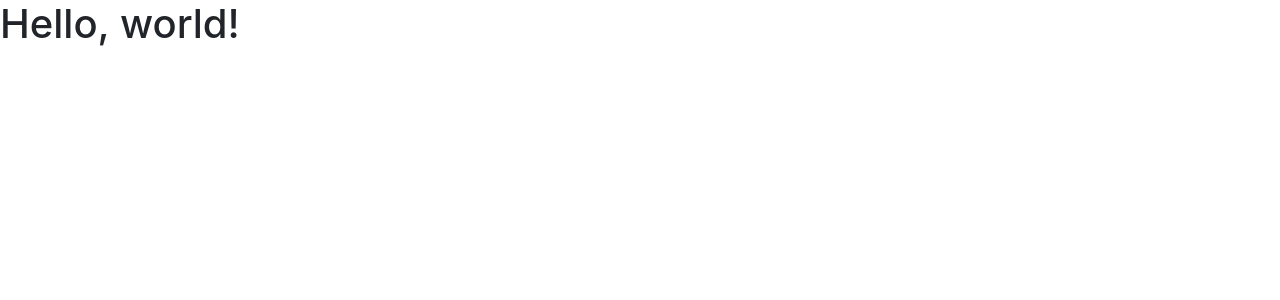
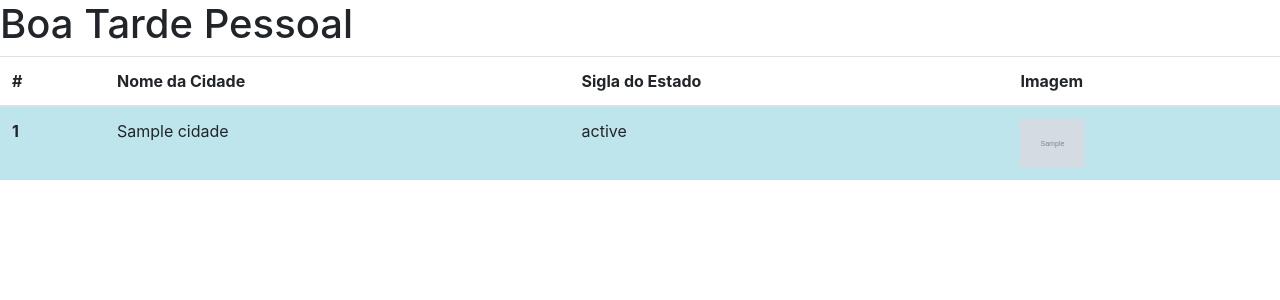
Before and after one commit to JefersonQueiroga/classificadoemprego, a Django app: page / in a window 1280 px wide. Shown: the top 300 px of the page. Run offline with Django 3.2, Linux system fonts and the light colour scheme; tables that the repository leaves empty hold one stand-in row (values such as "Sample post"); grey boxes marked "Sample" are stand-in pictures; some libraries are stand-ins or nearby versions.

Commit message:
Adicionar lista cidades

```diff
--- a/main/templates/main/index.html
+++ b/main/templates/main/index.html
@@ -1,3 +1,4 @@
+<!doctype html>
 <html lang="pt">
   <head>
     <!-- Required meta tags -->
@@ -5,17 +6,53 @@
     <meta name="viewport" content="width=device-width, initial-scale=1, shrink-to-fit=no">
 
     <!-- Bootstrap CSS -->
-    <link rel="stylesheet" href="https://stackpath.bootstrapcdn.com/bootstrap/4.3.1/css/bootstrap.min.css" integrity="sha384-ggOyR0iXCbMQv3Xipma34MD+dH/1fQ784/j6cY/iJTQUOhcWr7x9JvoRxT2MZw1T" crossorigin="anonymous">
+    <link rel="stylesheet" href="https://maxcdn.bootstrapcdn.com/bootstrap/4.0.0/css/bootstrap.min.css" integrity="sha384-Gn5384xqQ1aoWXA+058RXPxPg6fy4IWvTNh0E263XmFcJlSAwiGgFAW/dAiS6JXm" crossorigin="anonymous">
 
     <title>Hello, world!</title>
   </head>
   <body>
-    <h1>Hello, world!</h1>
+    <h1>Boa Tarde Pessoal</h1>
+
+
+
+    <table class="table table-striped w-auto">
+
+        <!--Table head-->
+        <thead>
+          <tr>
+            <th>#</th>
+            <th>Nome da Cidade</th>
+            <th>Sigla do Estado</th>
+            <th>Imagem</th>
+           </tr>
+        </thead>
+        <!--Table head-->
+
+        <!--Table body-->
+        <tbody>
+
+        {% for objeto  in  cidades %}
+            <tr class="table-info">
+                <th scope="row">1</th>
+                <td>{{ objeto.nome }}</td>
+                <td>{{ objeto.sigla_estado }}</td>
+                <td><img src="/media/{{objeto.foto}}" width="65" ></td>
+            </tr>
+        {% endfor %}
+
+        </tbody>
+        <!--Table body-->
+
+
+      </table>
+      <!--Table-->
+
+
 
     <!-- Optional JavaScript -->
     <!-- jQuery first, then Popper.js, then Bootstrap JS -->
-    <script src="https://code.jquery.com/jquery-3.3.1.slim.min.js" integrity="sha384-q8i/X+965DzO0rT7abK41JStQIAqVgRVzpbzo5smXKp4YfRvH+8abtTE1Pi6jizo" crossorigin="anonymous"></script>
-    <script src="https://cdnjs.cloudflare.com/ajax/libs/popper.js/1.14.7/umd/popper.min.js" integrity="sha384-UO2eT0CpHqdSJQ6hJty5KVphtPhzWj9WO1clHTMGa3JDZwrnQq4sF86dIHNDz0W1" crossorigin="anonymous"></script>
-    <script src="https://stackpath.bootstrapcdn.com/bootstrap/4.3.1/js/bootstrap.min.js" integrity="sha384-JjSmVgyd0p3pXB1rRibZUAYoIIy6OrQ6VrjIEaFf/nJGzIxFDsf4x0xIM+B07jRM" crossorigin="anonymous"></script>
+    <script src="https://code.jquery.com/jquery-3.2.1.slim.min.js" integrity="sha384-KJ3o2DKtIkvYIK3UENzmM7KCkRr/rE9/Qpg6aAZGJwFDMVNA/GpGFF93hXpG5KkN" crossorigin="anonymous"></script>
+    <script src="https://cdnjs.cloudflare.com/ajax/libs/popper.js/1.12.9/umd/popper.min.js" integrity="sha384-ApNbgh9B+Y1QKtv3Rn7W3mgPxhU9K/ScQsAP7hUibX39j7fakFPskvXusvfa0b4Q" crossorigin="anonymous"></script>
+    <script src="https://maxcdn.bootstrapcdn.com/bootstrap/4.0.0/js/bootstrap.min.js" integrity="sha384-JZR6Spejh4U02d8jOt6vLEHfe/JQGiRRSQQxSfFWpi1MquVdAyjUar5+76PVCmYl" crossorigin="anonymous"></script>
   </body>
 </html>
--- a/main/urls.py
+++ b/main/urls.py
@@ -1,8 +1,8 @@
-from django.contrib import admin
-from django.urls import path,include
-from django.conf.urls.static import static
+from django.urls import path
 from .views import *
 
 urlpatterns = [
-    path('', index, name='index'),
+   path('',index,name='index'),
+   path('acai/',acai_bom,name='acai'),
+
 ]
--- a/main/views.py
+++ b/main/views.py
@@ -1,4 +1,10 @@
+from django.http.response import HttpResponse
 from django.shortcuts import render
+from .models import Cidade
 
-def index(req):
-    return render(req,'main/index.html')
+def index(request):
+    lista = Cidade.objects.all()
+    return render(request,'main/index.html', context={ "cidades": lista})
+
+def acai_bom(request):
+    return HttpResponse("Açai 500g - Leite Condensaddo - Granola - Nutella")
```
Also changed, not shown: main/templates/main/form_vagas.html (deleted).
